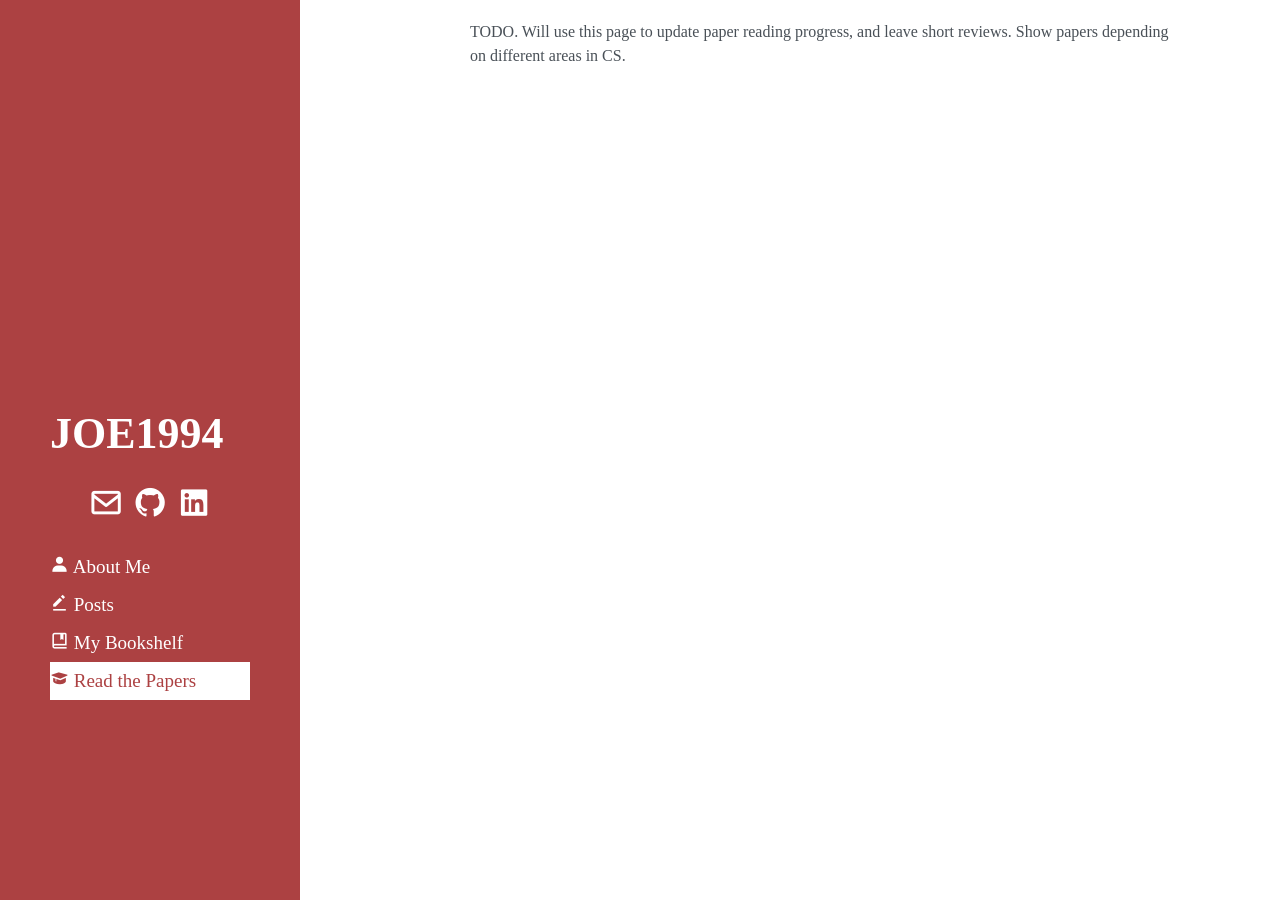
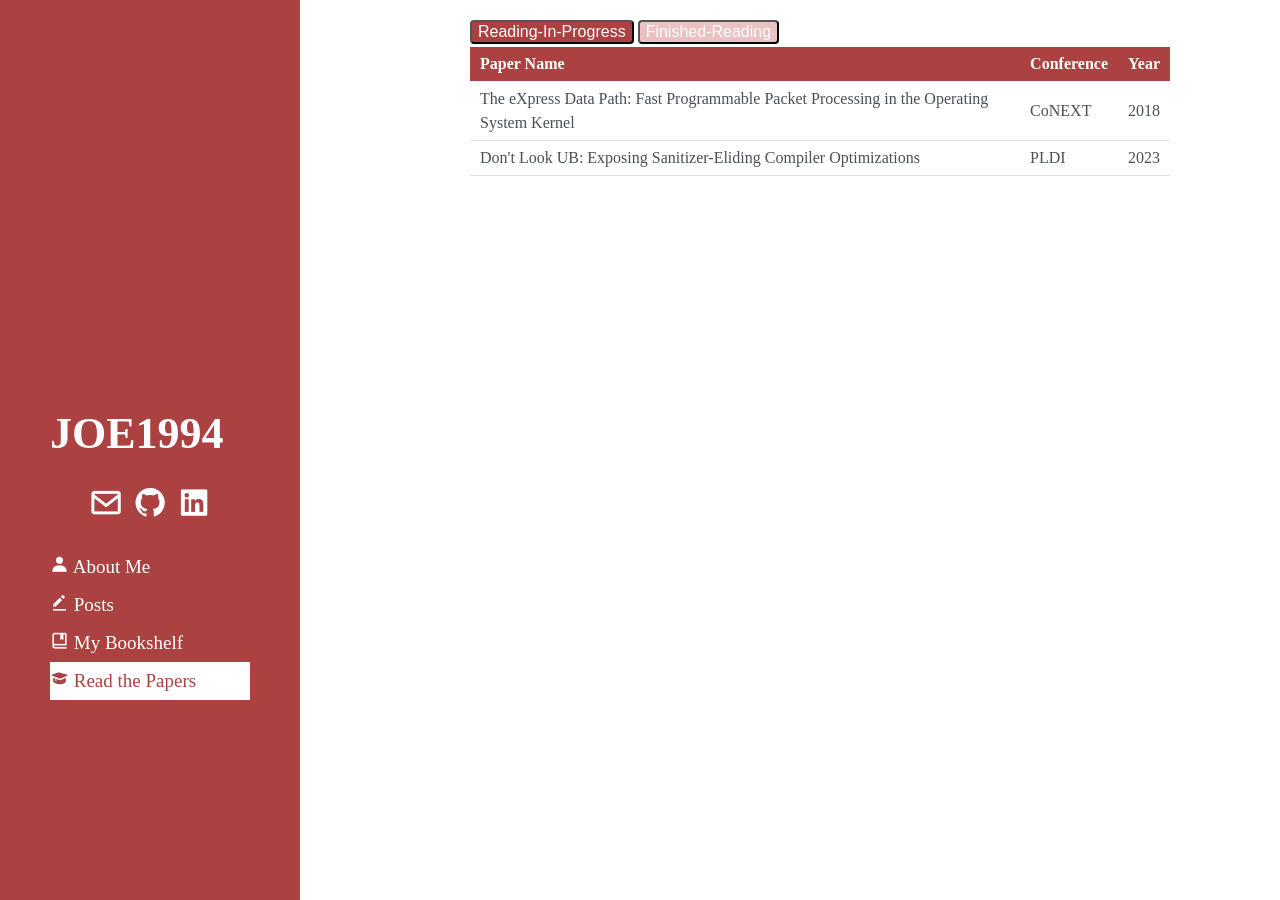
Before and after one commit to JOE1994/JOE1994.github.io, a Jekyll site: the page built from read_the_papers.html, in a window 1280 px wide. Built offline with Jekyll 4.4.1, drawn with Linux system fonts in a browser that asks for light colours; some web fonts are replaced.

Commit message:
Add paper-reading-status page

```diff
--- /dev/null
+++ b/_data/papers_reading.yml
@@ -0,0 +1,9 @@
+- name: "The eXpress Data Path: Fast Programmable Packet Processing in the Operating System Kernel"
+  conf: "CoNEXT"
+  year: 2018
+  link: https://dl.acm.org/doi/10.1145/3281411.3281443
+
+- name: "Don't Look UB: Exposing Sanitizer-Eliding Compiler Optimizations"
+  conf: "PLDI"
+  year: 2023
+  link: https://dl.acm.org/doi/10.1145/3591257
--- a/bookshelf.html
+++ b/bookshelf.html
@@ -91,7 +91,6 @@ title: bookshelf
     .addEventListener("click", () => {
         still_reading.style.display = "block";
         finished_reading.style.display = "none";
-        console.log(this);
         button0.style.backgroundColor = active_bg_color;
         button1.style.backgroundColor = inactive_bg_color;
     });
--- a/read_the_papers.html
+++ b/read_the_papers.html
@@ -1,6 +1,107 @@
 ---
 layout: default
+title: Read the papers
 ---
 
-TODO. Will use this page to update paper reading progress, and leave short reviews.
-Show papers depending on different areas in CS.
+<div>
+<button class = "view-select-button" id = "show-still-reading" type="button">
+    Reading-In-Progress
+</button>
+<button class = "view-select-button" id = "show-finished-reading" type="button">
+    Finished-Reading
+</button>
+</div>
+
+<table id = "still-reading" class = "paper-table">
+    <thead>
+        <tr>
+            <th>Paper Name</th>
+            <th>Conference</th>
+            <th>Year</th>
+        </tr>
+    </thead>
+
+    <tbody>
+{% for paper in site.data.papers_reading %}
+    <tr>
+        <td>{{ paper.name }}</td>
+        <td>{{ paper.conf }}</td>
+        <td>{{ paper.year }}</td>
+    </tr>
+{% endfor %}
+    </tbody>
+</table>
+
+<table id = "finished-reading" class = "paper-table">
+    <thead>
+        <tr>
+            <th>Book Title</th>
+            <th>Finished Date</th>
+            <th>Rating</th>
+        </tr>
+    </thead>
+
+    <tbody>
+{% for paper in site.data.papers_done %}
+    <tr>
+        <td>{{ paper.name }}</td>
+        <td>{{ paper.finished_date }}</td>
+        <td>{{ paper.rating }}</td>
+    </tr>
+{% endfor %}
+    </tbody>
+</table>
+
+<style>
+    #still-reading {
+        display: block;
+    }
+    #finished-reading {
+        display: none;
+    }
+    #show-still-reading {
+        background-color: #ac4142;
+    }
+    #show-finished-reading {
+        background-color: rgb(234, 194, 194);
+    }
+    .view-select-button {
+        color: white;
+        font-size: 1em;
+        border-radius: 0.25em;
+    }
+    .paper-table {
+        margin-top: 0.2em;
+    }
+    .paper-table > thead {
+        color: white;
+        background: #ac4142;
+    }
+</style>
+
+<script>
+    let still_reading = document.getElementById("still-reading");
+    let finished_reading = document.getElementById("finished-reading");
+
+    let button0 = document.getElementById("show-still-reading");
+    let button1 = document.getElementById("show-finished-reading");
+
+    const active_bg_color = "#ac4142";
+    const inactive_bg_color = "rgb(234, 194, 194)";
+
+    button0
+    .addEventListener("click", () => {
+        still_reading.style.display = "block";
+        finished_reading.style.display = "none";
+        button0.style.backgroundColor = active_bg_color;
+        button1.style.backgroundColor = inactive_bg_color;
+    });
+
+    button1
+    .addEventListener("click", () => {
+        still_reading.style.display = "none";
+        finished_reading.style.display = "block";
+        button1.style.backgroundColor = active_bg_color;
+        button0.style.backgroundColor = inactive_bg_color;
+    });
+</script>
```
Also changed, not shown: _data/papers_done.yml (added).
